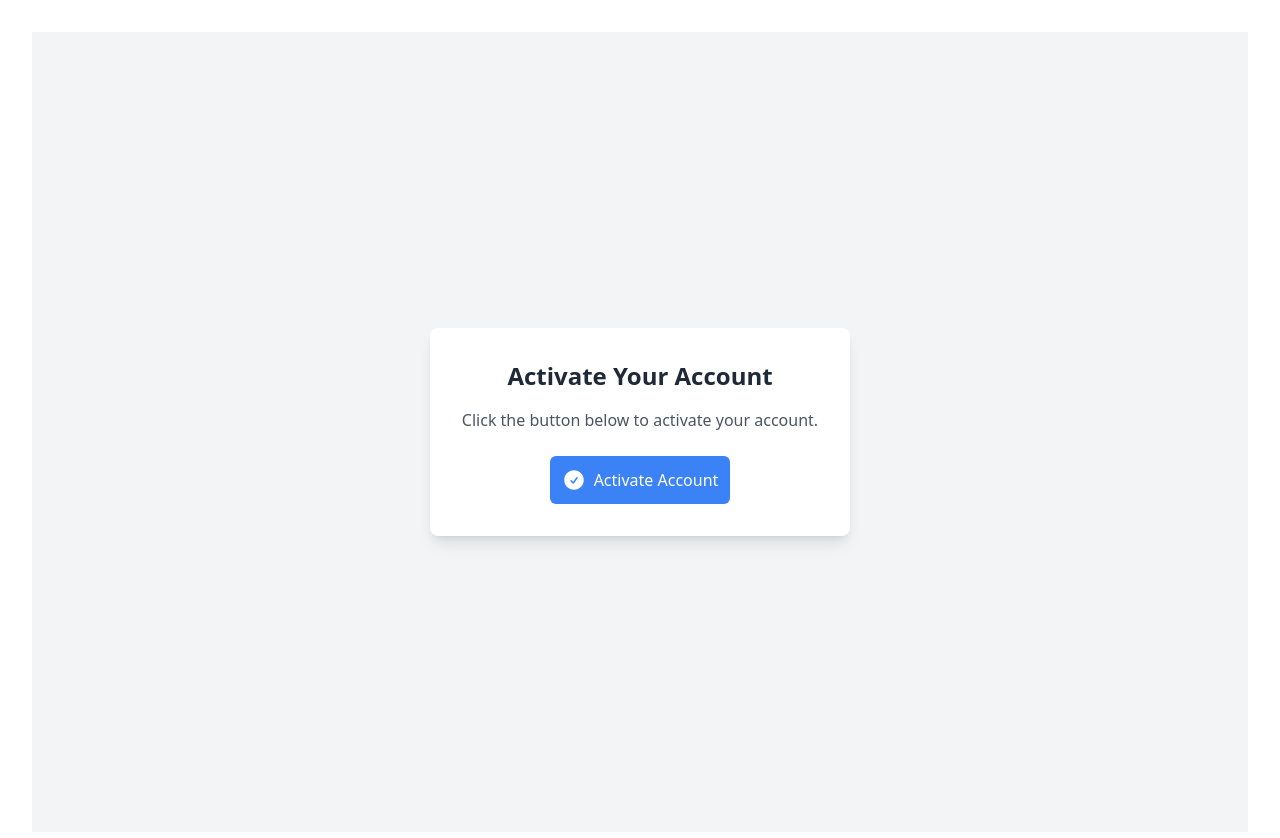
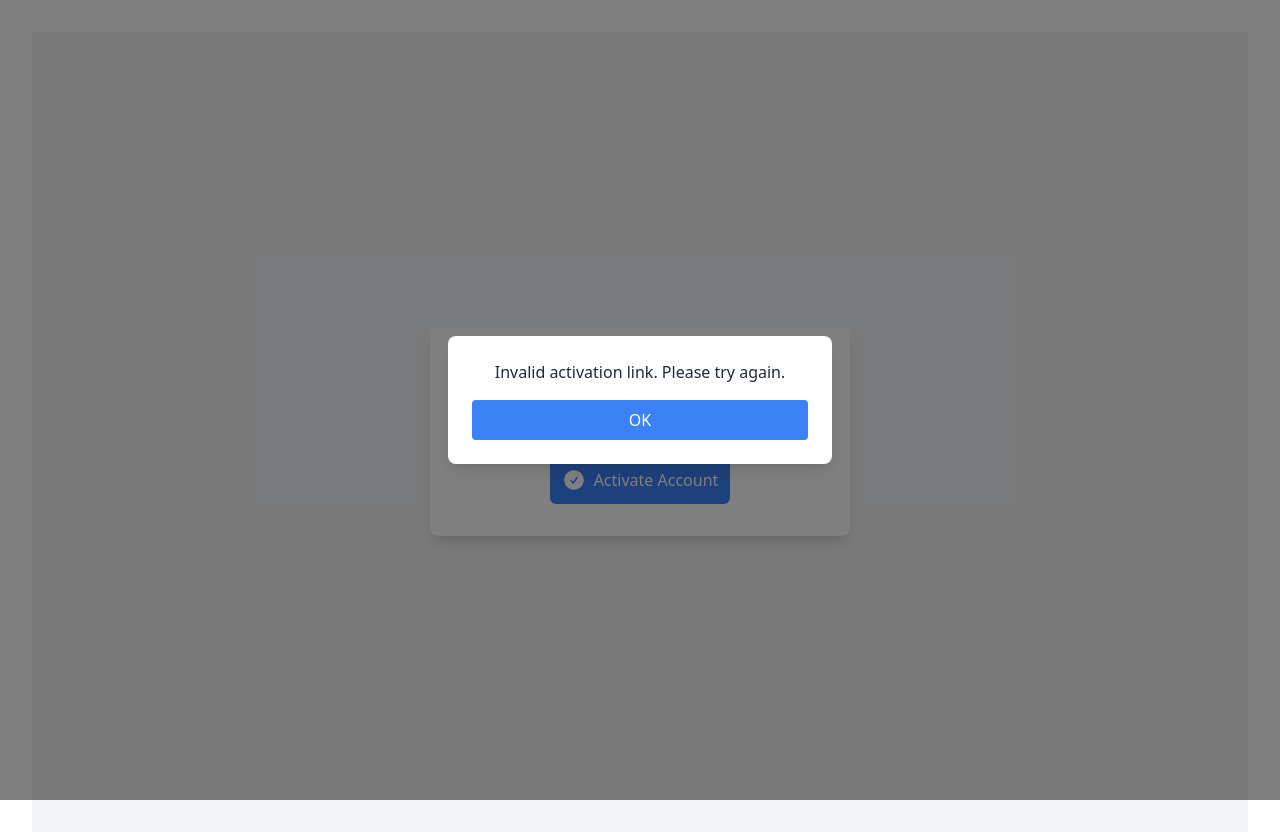
Before and after one commit to JAPH254/Heaviety-Pro, a React (Vite) app in the folder frontend/: page /activateaccout in a window 1280 px wide. Both pictures are taken after a click on the button "Activate Account". Shown: the top 838 px of the page. Built offline with nearby package versions, Linux system fonts and the light colour scheme.

Commit message:
Fix: solved deepsource

```diff
--- a/frontend/src/pages/ActivateAccount.jsx
+++ b/frontend/src/pages/ActivateAccount.jsx
@@ -1,15 +1,18 @@
-import React from "react";
-import { useParams, useNavigate } from "react-router-dom"; // Import useParams and useNavigate
+import React, { useState } from "react";
+import { useParams, useNavigate } from "react-router-dom";
 import axios from "axios";
 import { CheckCircleIcon } from "@heroicons/react/24/solid";
 
 const ActivateAccount = () => {
-  const { uid, token } = useParams(); // Get uid and token from URL
-  const navigate = useNavigate(); // Initialize the navigate function
+  const { uid, token } = useParams();
+  const navigate = useNavigate();
+  const [alertMessage, setAlertMessage] = useState(""); // State to hold alert message
+  const [showAlert, setShowAlert] = useState(false); // State to toggle alert visibility
 
   const handleActivation = async () => {
     if (!uid || !token) {
-      alert("Invalid activation link. Please try again.");
+      setAlertMessage("Invalid activation link. Please try again.");
+      setShowAlert(true);
       return;
     }
 
@@ -20,18 +23,35 @@ const ActivateAccount = () => {
       });
 
       if (response.status === 200) {
-        alert("Account activated successfully.");
-        navigate("/login"); // Navigate to the login page
+        setAlertMessage("Account activated successfully.");
+        setShowAlert(true);
+        setTimeout(() => navigate("/login"), 2000); // Navigate after 2 seconds
       } else {
-        alert("Failed to activate account. Please try again.");
+        setAlertMessage("Failed to activate account. Please try again.");
+        setShowAlert(true);
       }
     } catch (error) {
       console.error("Activation error:", error);
-      alert(
+      setAlertMessage(
         "An error occurred while activating the account. Please try again later."
       );
+      setShowAlert(true);
     }
   };
+
+  const CustomAlert = ({ message, onClose }) => (
+    <div className="fixed inset-0 flex items-center justify-center bg-black bg-opacity-50 z-50">
+      <div className="bg-white p-6 rounded-lg shadow-lg max-w-sm w-full">
+        <p className="text-gray-800 text-center mb-4">{message}</p>
+        <button
+          onClick={onClose}
+          className="bg-blue-500 text-white px-4 py-2 rounded hover:bg-blue-700 transition duration-300 w-full"
+        >
+          OK
+        </button>
+      </div>
+    </div>
+  );
 
   return (
     <div className="flex items-center justify-center min-h-screen bg-gray-100">
@@ -50,6 +70,14 @@ const ActivateAccount = () => {
           Activate Account
         </button>
       </div>
+
+      {/* Render CustomAlert if showAlert is true */}
+      {showAlert && (
+        <CustomAlert
+          message={alertMessage}
+          onClose={() => setShowAlert(false)} // Close alert on button click
+        />
+      )}
     </div>
   );
 };
```
